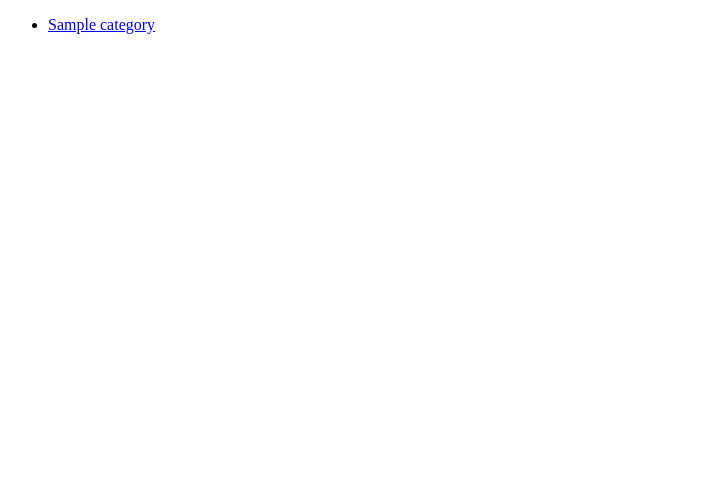
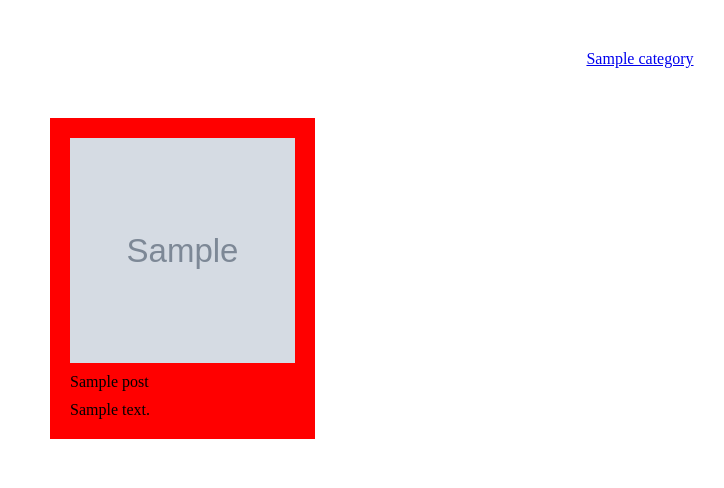
Before and after one commit to leo385/blog-app, a Django app: page /blog/ in a window 1280 px wide. Before the commit the part shown is almost empty. Shown: the top 488 px of the page, without its empty margins (0-724 px from the left). Run offline with Django 4.2, Linux system fonts and the light colour scheme; tables that the repository leaves empty hold one stand-in row (values such as "Sample post"); grey boxes marked "Sample" are stand-in pictures.

Commit message:
Styling blog page with posts

```diff
--- a/blog/models.py
+++ b/blog/models.py
@@ -34,7 +34,7 @@ class Post(models.Model):
     image = models.ImageField(upload_to="images/", default="images/default_image.png")
 
     title = models.CharField(max_length=200, validators=[validate_excluding_special_chars])
-    description = models.CharField(max_length=2000)
+    description = models.TextField()
     pub_date = models.DateTimeField("date published")
 
     def __str__(self):
@@ -45,3 +45,6 @@ class Post(models.Model):
 
     def was_published_recently(self):
         return timezone.now() - datetime.timedelta(days=1) <= self.pub_date <= timezone.now()
+
+    def get_excerpt(self, length=75):
+        return self.description[:length] + ('...' if len(self.description) > length else '')
--- /dev/null
+++ b/blog/static/blog/style.css
@@ -0,0 +1,51 @@
+body{
+	margin: 0;
+	padding: 50px;
+	background: white;
+
+}
+
+.flex-category-container{
+
+	display: flex;
+	justify-content: center;
+	gap: 50px;
+}
+
+
+.post-container{
+
+	padding-top: 50px;
+
+	display: grid;
+	grid-template-columns: repeat(5, 1fr);;
+
+	gap: 30px;
+
+}
+
+.post-template{
+
+	display: grid;
+
+	padding: 20px;
+	background: red;
+
+
+}
+
+.post-template > img {
+
+	width: 225px;
+	height: 225px;
+}
+
+.post-title{
+
+	margin-top: 10px;
+}
+
+.post-excerpt{
+
+	margin-top: 10px;
+}
--- a/blog/templates/blog/index.html
+++ b/blog/templates/blog/index.html
@@ -3,16 +3,32 @@
 <head>
 	<meta charset="UTF-8">
 	<title>Blog</title>
+	{% load static %}
+	<link rel="stylesheet" href="{% static 'blog/style.css' %}">
 </head>
 <body>
 	{% if categories %}
-		<ul>
+		<div class="flex-category-container">
 			{% for category in categories %}
-				<li><a href="#">{{ category.name }}</a></li>
+			<span class="category-link" name="category" id="cat{{ forloop.counter }}"><a href="#">{{ category.name }}</a></span>
 			{% endfor %}
-		</ul>
+		</div>
 	{% else %}
 		<p>There aren't categories.</p>
 	{% endif %}
+
+	{% if posts %}
+		<div class="post-container">
+		{% for post in posts %}
+			<div class="post-template">
+				<img src="{{ post.get_image_url }}"></img>
+				<span class="post-title">{{ post.title }}</span>
+				<div class="post-excerpt">{{ post.get_excerpt }}</div>
+			</div>
+		{% endfor %}
+		</div>
+	{% else %}
+		<p>There aren't posts.</p>
+	{% endif %}
 </body>
 </html>
--- a/learning/settings.py
+++ b/learning/settings.py
@@ -18,7 +18,7 @@ BASE_DIR = Path(__file__).resolve().parent.parent
 
 # Directory Path for uploaded media
 MEDIA_URL = '/media/'
-MEDIA_ROOT = os.path.join(BASE_DIR, 'media')
+MEDIA_ROOT = BASE_DIR / 'media'
 
 # Quick-start development settings - unsuitable for production
 # See https://docs.djangoproject.com/en/4.2/howto/deployment/checklist/
--- a/learning/urls.py
+++ b/learning/urls.py
@@ -16,8 +16,14 @@ Including another URLconf
 """
 from django.contrib import admin
 from django.urls import path, include
+from django.conf.urls.static import static
+from django.conf import settings
 
 urlpatterns = [
     path('blog/', include("blog.urls")),
     path('admin/', admin.site.urls),
+
 ]
+
+if settings.DEBUG:
+    urlpatterns += static(settings.MEDIA_URL, document_root=settings.MEDIA_ROOT)
```
Also changed, not shown: media/images/default_image.png (added), 2 other files.
